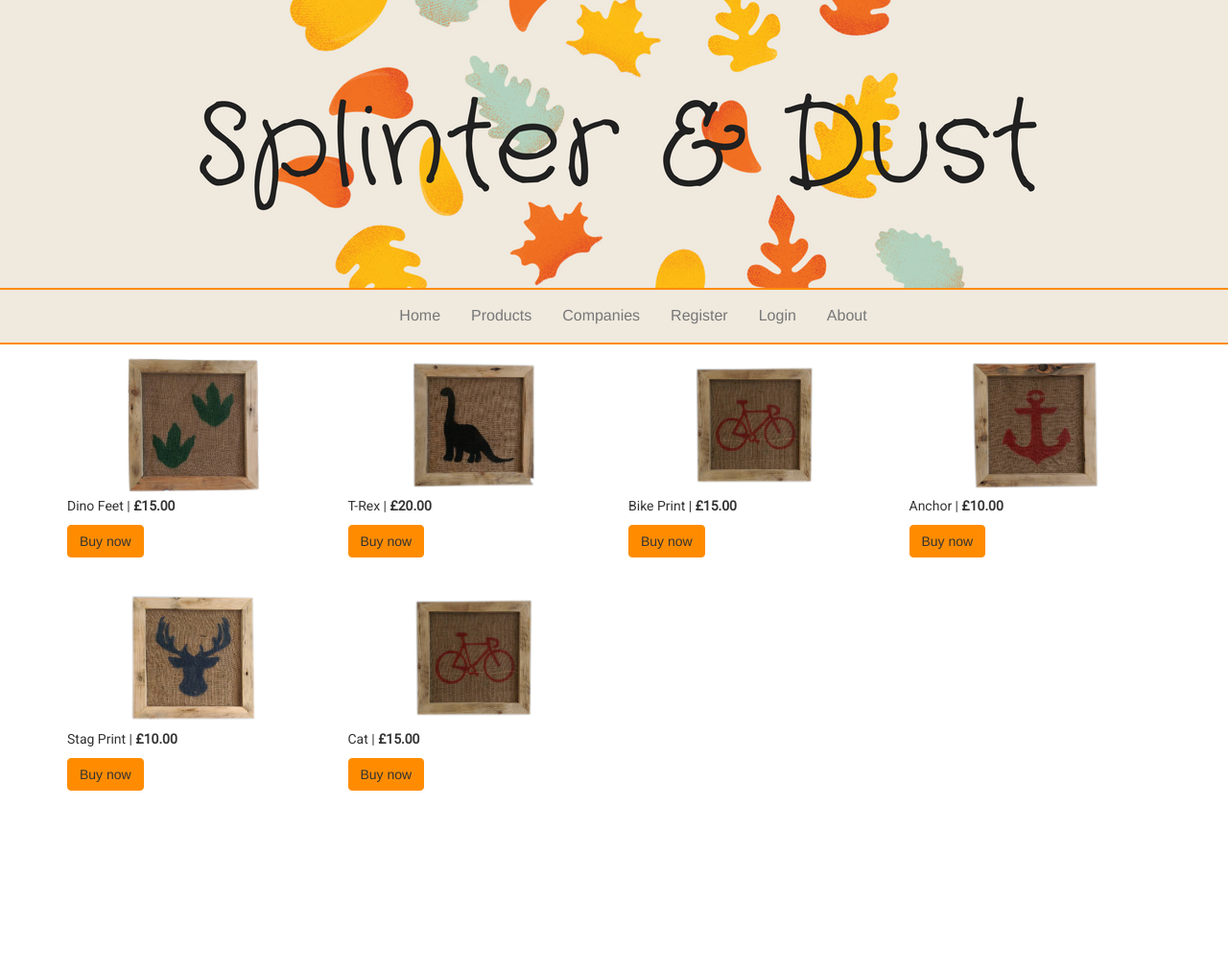
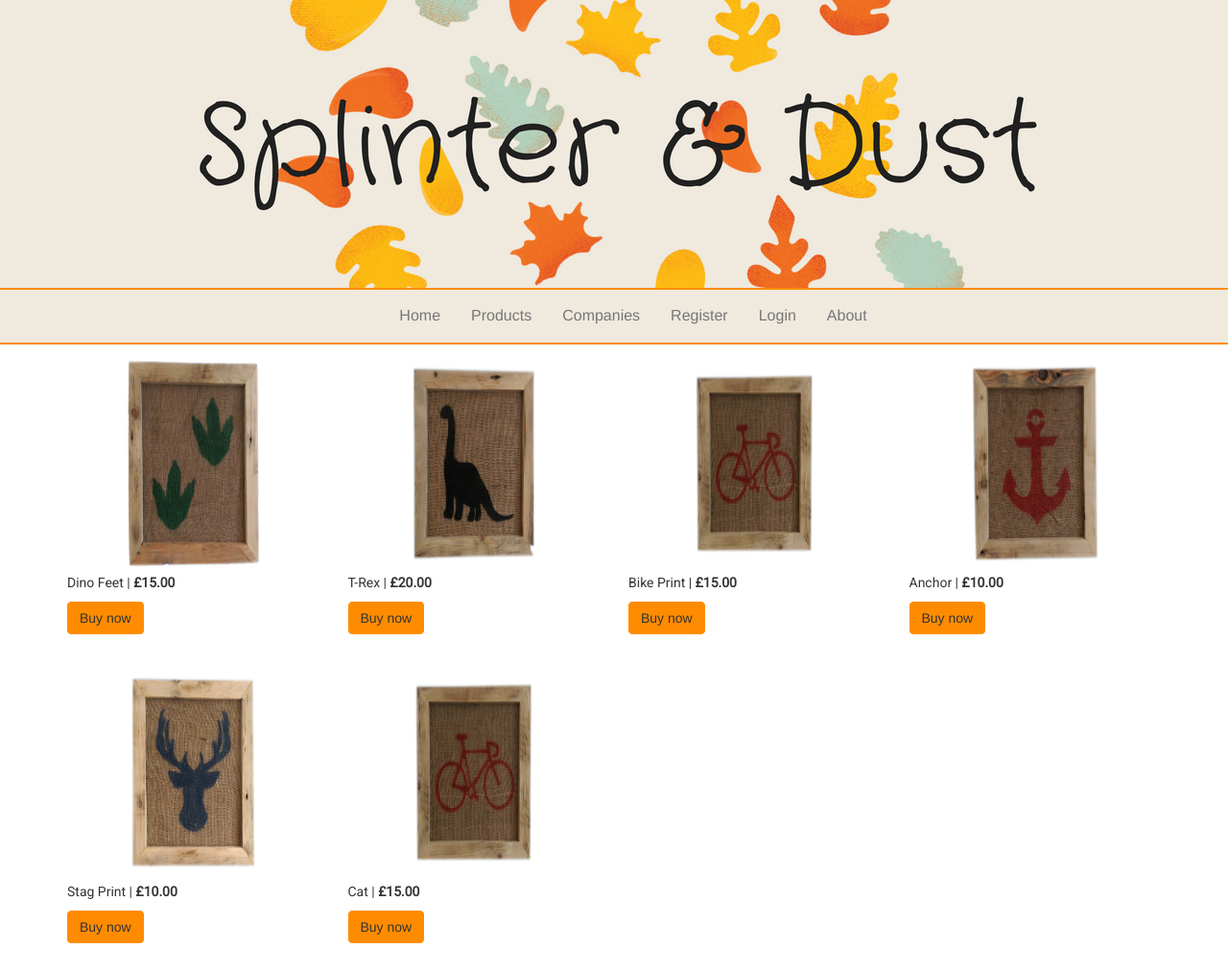
Before and after one commit to jamessan85/splinter_and_dust, a Django app: page / in a window 1280 px wide. Shown: the whole page at 96% size. Before the commit the page ends 824 px from the top, so only its background shows below. Run offline with Django 3.2, Linux system fonts and the light colour scheme; data comes from the database, SQL or seed files in the repository; some libraries are stand-ins or nearby versions; some web fonts are replaced.

Commit message:
change to image sizing

```diff
--- a/static/css/main.css
+++ b/static/css/main.css
@@ -75,7 +75,6 @@
     z-index: 1;
 }
 /* Links inside the dropdown */
-
 #dropdown-content1 a,
 #dropdown-content2 a,
 #dropdown-content3 a,
@@ -86,7 +85,6 @@
     display: block;
 }
 /* Change color of dropdown links on hover */
-
 #dropdown-content1 a:hover,
 #dropdown-content2 a:hover,
 #dropdown-content3 a:hover,
@@ -94,7 +92,6 @@
     background-color: #f1f1f1
 }
 /* Show the dropdown menu on hover */
-
 .dropdown:hover #dropdown-content1,
 .dropdown:hover #dropdown-content2,
 .dropdown:hover #dropdown-content3,
@@ -194,6 +191,8 @@
     display: flex;
     flex-direction: row;
 }
+
+/* hide navbuttns when in mobile view */
 #button1,
 #button2,
 #button3,
--- a/templates/home.html
+++ b/templates/home.html
@@ -6,7 +6,7 @@
         <div class="row">
             {% for p in product %}
             <div class="col-sm-3">
-                <a href={% url 'productbyid' p.id %}><img src="/media/{{ p.image }}"></a>
+                <a href={% url 'productbyid' p.id %}><img src="/media/{{ p.image }}" style="width:304px;height:228px;"></a>
                 <p>{{ p.title }} | <b>£{{ p.price }}</b></p>
                 <a href="{% url 'purchase' p.id %}">
                     <button type="button" class="btn btn-default">Buy now</button>
```
